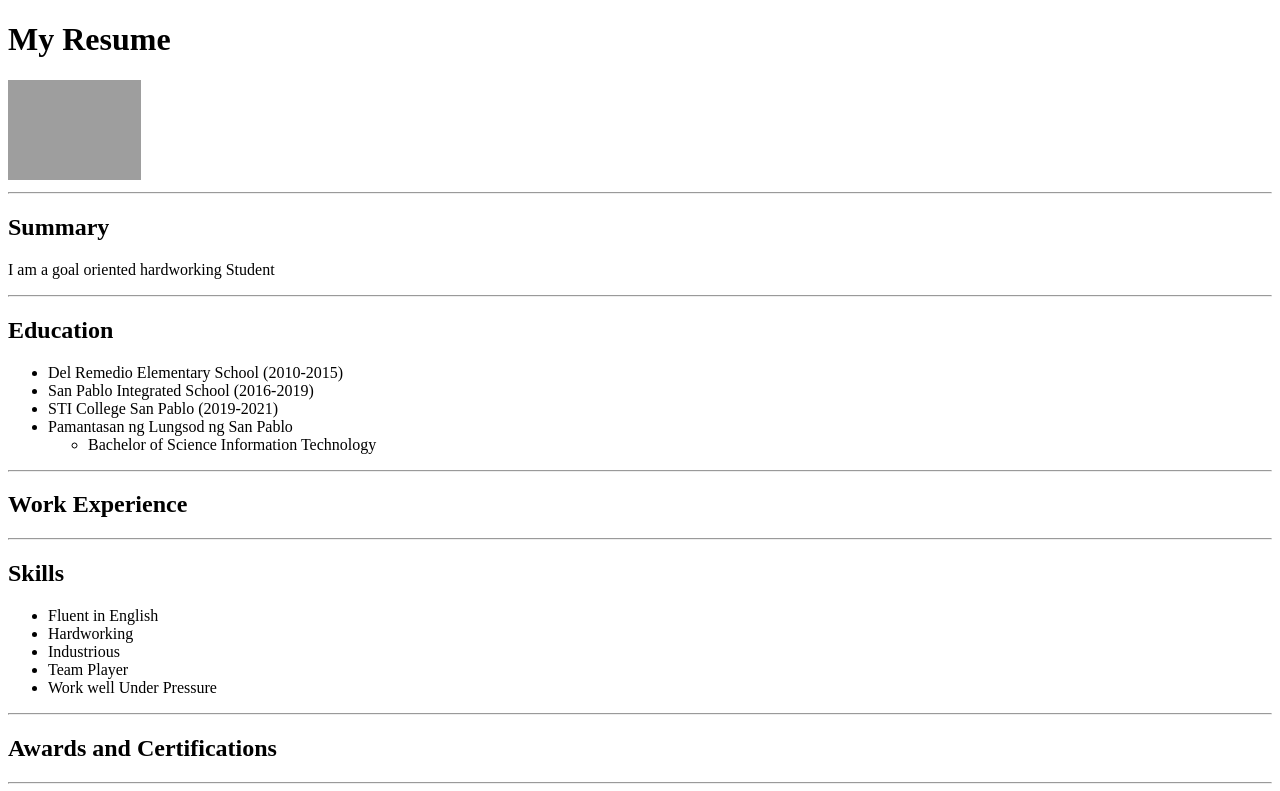
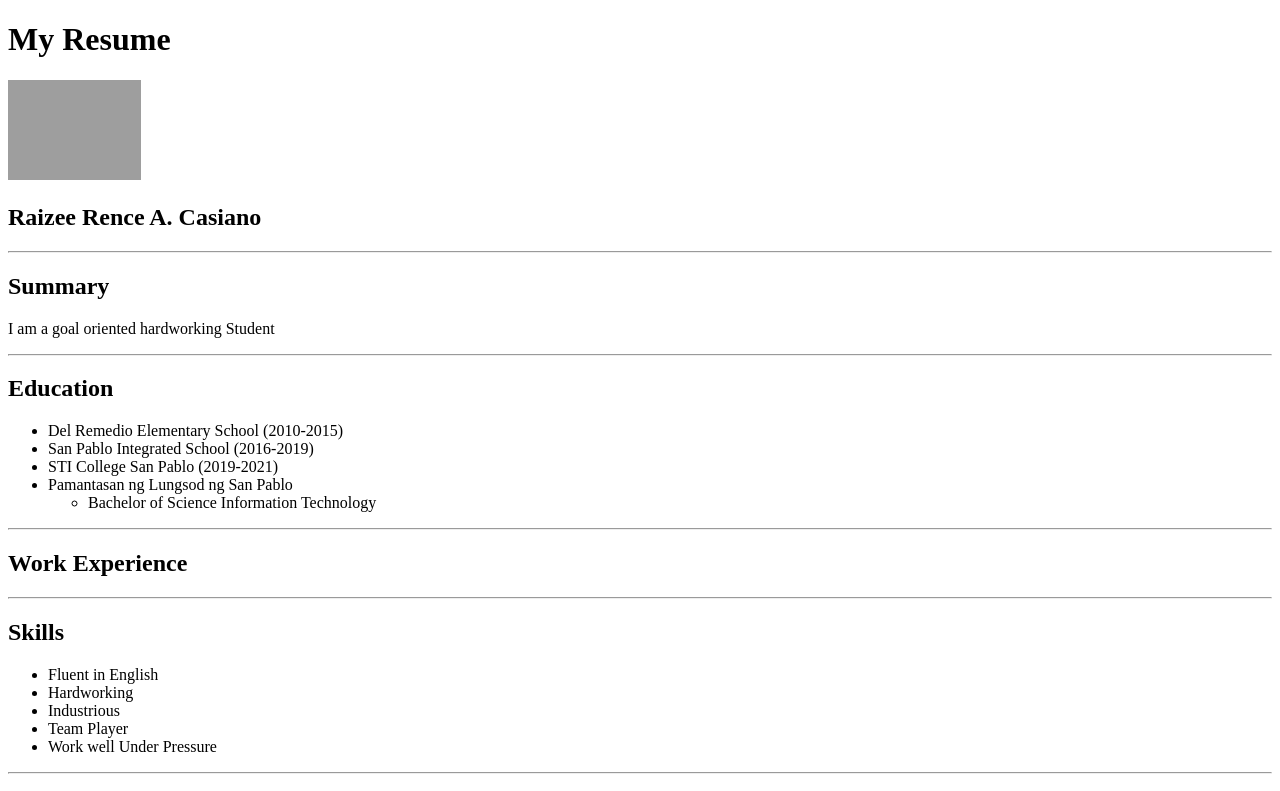
Before and after one commit to raizc/html-resume, a plain HTML site: page index.html in a window 1280 px wide. Shown: the top 791 px of the page. Drawn offline with Linux system fonts and the light colour scheme; grey boxes are pictures that could not be loaded.

Commit message:
Update index.html

```diff
--- a/index.html
+++ b/index.html
@@ -1,7 +1,8 @@
 <!DOCTYPE html>
 <h1>My Resume</h1>
 <img src="https://scontent.fmnl13-2.fna.fbcdn.net/v/t39.30808-6/324026065_1215420489075598_7346172869659268311_n.jpg?_nc_cat=109&ccb=1-7&_nc_sid=09cbfe&_nc_eui2=AeEPzVCTPgYvIVlBYwKozr4uqhsQPp0AMCuqGxA-nQAwKz5XWs9EYsIWFsrbHTbu6Kht9LT9kG-1qLAFulrqVaID&_nc_ohc=RqiWJ0cCMu0AX_8CKs9&_nc_ht=scontent.fmnl13-2.fna&oh=00_AfDqo7iDZzllSXdhphWFFmMgUFznEDfcTD_zC7sweRpErQ&oe=6464B10A" height="100">
- <hr>
+<h2>Raizee Rence A. Casiano</h2>
+<hr>
  <h2>Summary</h2>
  <p>I am a goal oriented hardworking Student</p>
  <hr>
```
